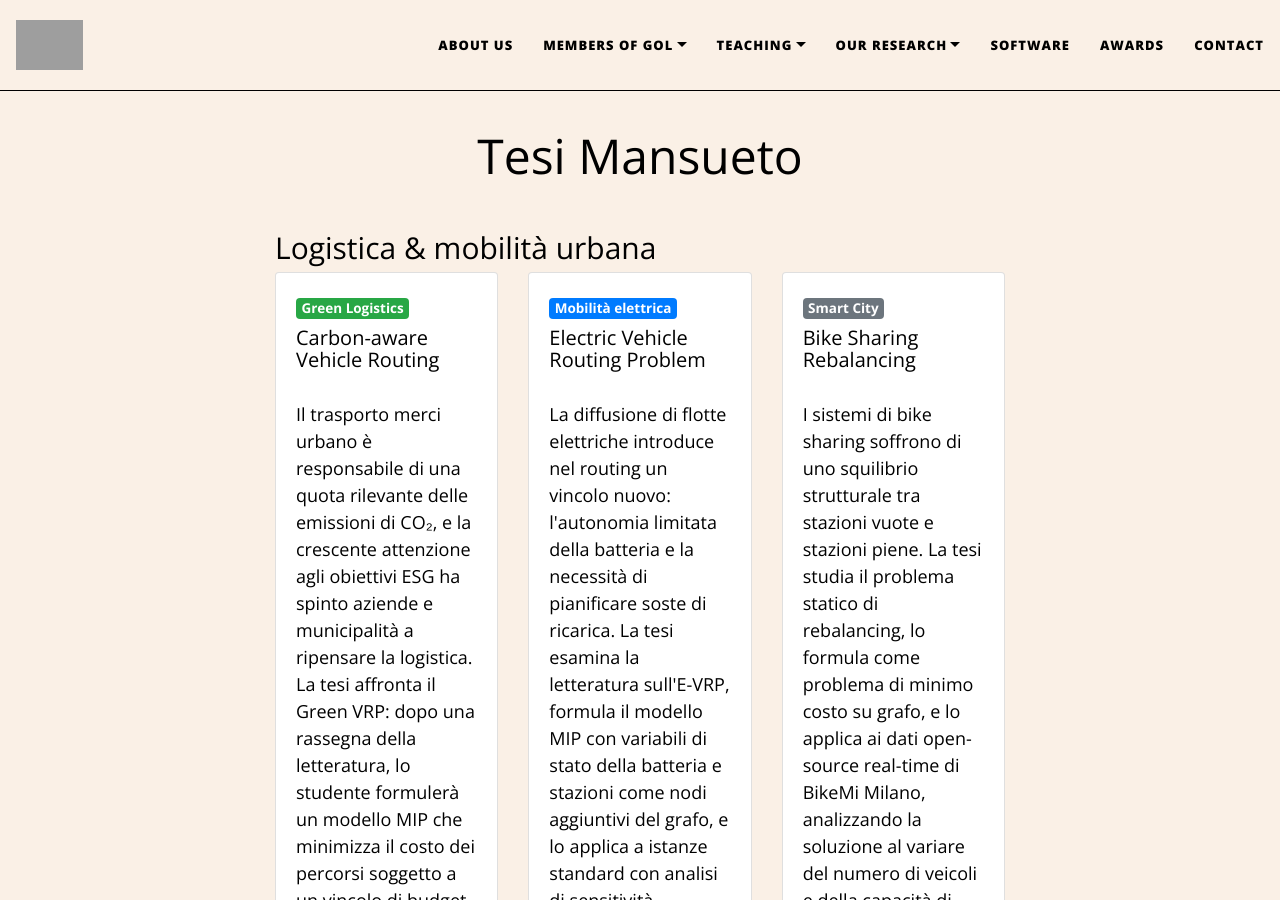
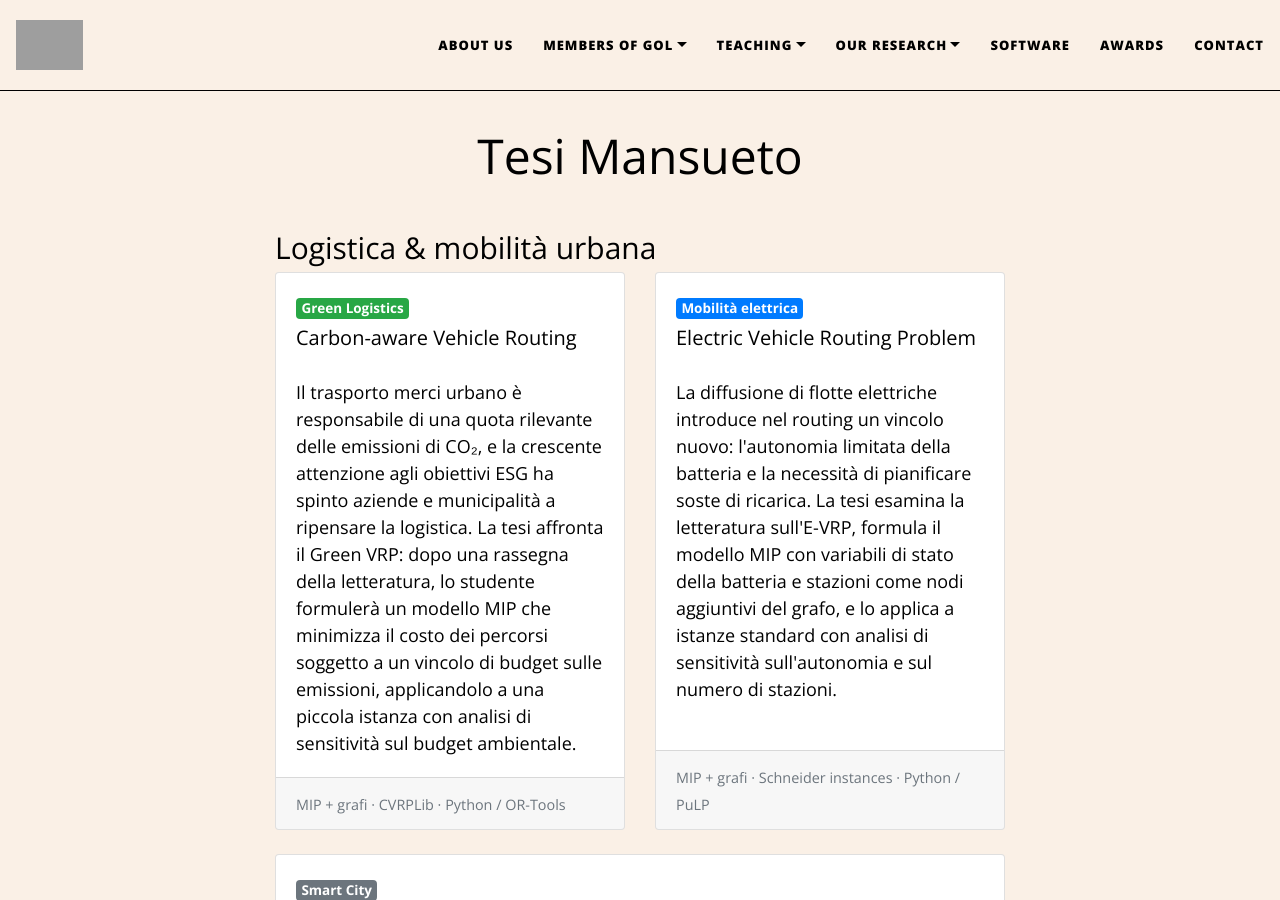
Before and after one commit to GOL-UniFI/GOL-UniFI.github.io, a Jekyll site: the page built from pages/theses/theses_mansueto.md, in a window 1280 px wide and 900 px high. Built offline with Jekyll 4.4.1, drawn with Linux system fonts in a browser that asks for light colours; nearby versions of some CDN libraries; grey boxes are pictures that could not be loaded.

Commit message:
Test theses

```diff
--- a/pages/theses/theses_mansueto.md
+++ b/pages/theses/theses_mansueto.md
@@ -6,7 +6,7 @@ permalink: /pages/theses/theses_mansueto/
 
 ## Logistica & mobilità urbana
 
-<div class="row row-cols-1 row-cols-md-3 g-4 mb-4">
+<div class="row row-cols-1 row-cols-md-2 g-4 mb-4">
 
   <div class="col">
     <div class="card h-100">
@@ -33,6 +33,10 @@ permalink: /pages/theses/theses_mansueto/
       </div>
     </div>
   </div>
+
+</div>
+
+<div class="row row-cols-1 row-cols-md-1 g-4 mb-4">
 
   <div class="col">
     <div class="card h-100">
```
